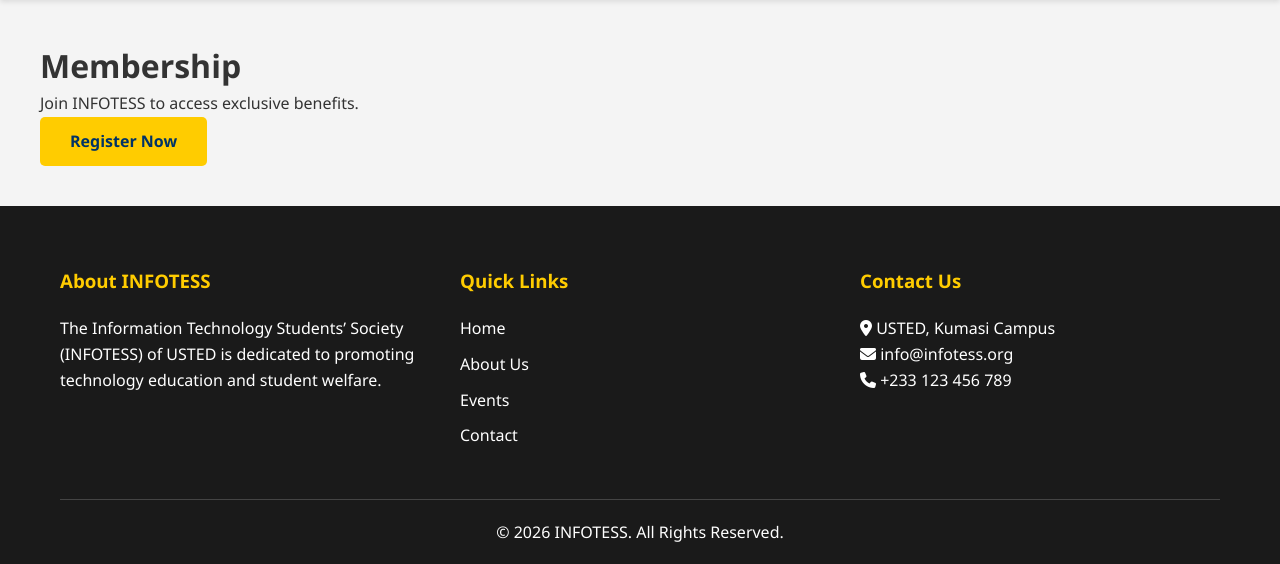
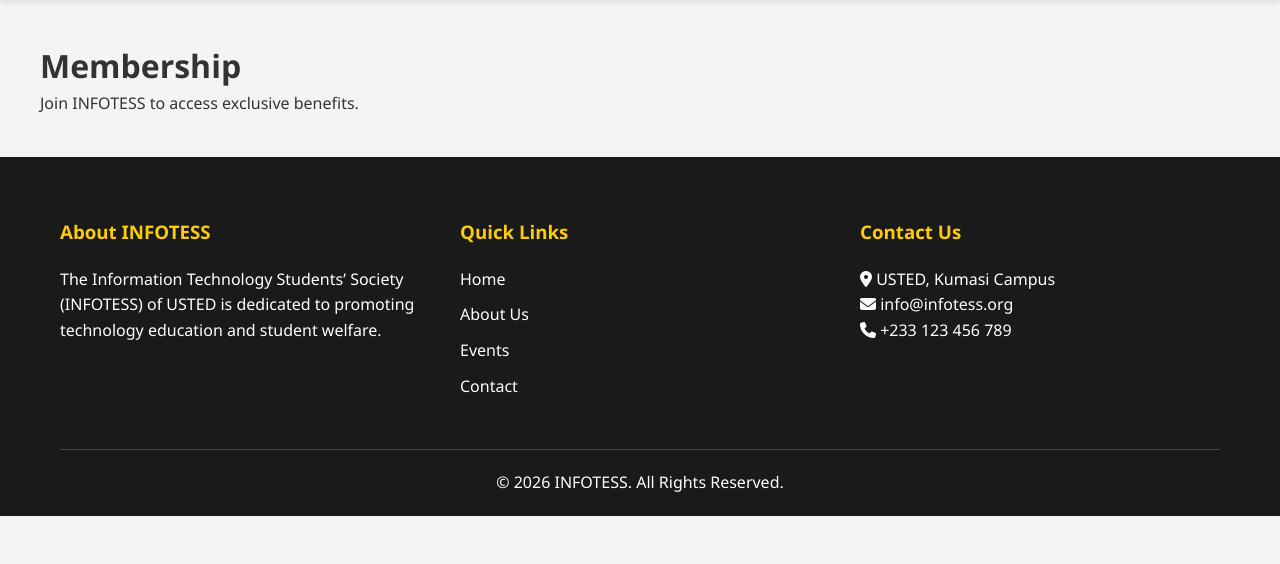
Before and after one commit to grehub24-dot/sdms-infotess, a PHP site: page /membership.php in a window 1280 px wide. Shown: the part 70-634 px from the top of the page. Run offline with PHP 8.4, Linux system fonts and the light colour scheme; the visitor is signed in with stand-in values (Sample User, id 1).

Commit message:
feat: add register link to header and update membership page

```diff
--- a/includes/header.php
+++ b/includes/header.php
@@ -55,6 +55,7 @@
                     <?php endif; ?>
                     <li><a href="<?php echo $base_url; ?>logout.php">Logout</a></li>
                 <?php else: ?>
+                    <li><a href="<?php echo $base_url; ?>register.php" class="btn-login">Register Now</a></li>
                     <li><a href="<?php echo $base_url; ?>login.php" class="btn-login">Login</a></li>
                 <?php endif; ?>
             </ul>
--- a/membership.php
+++ b/membership.php
@@ -6,7 +6,6 @@ require_once 'includes/header.php';
 <div class="container" style="padding: 40px 0;">
     <h1>Membership</h1>
     <p>Join INFOTESS to access exclusive benefits.</p>
-    <a href="register.php" class="btn-cta">Register Now</a>
 </div>
 
 <?php require_once 'includes/footer.php'; ?>
```
